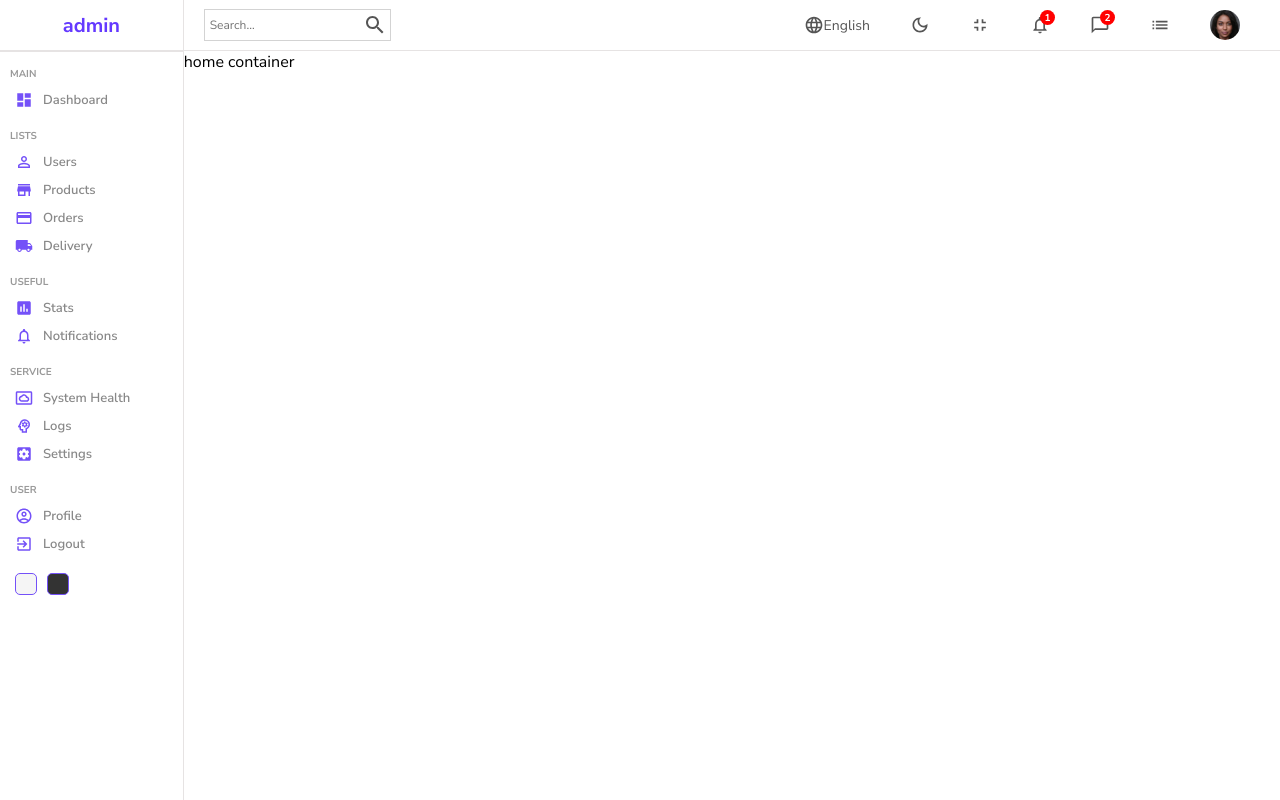
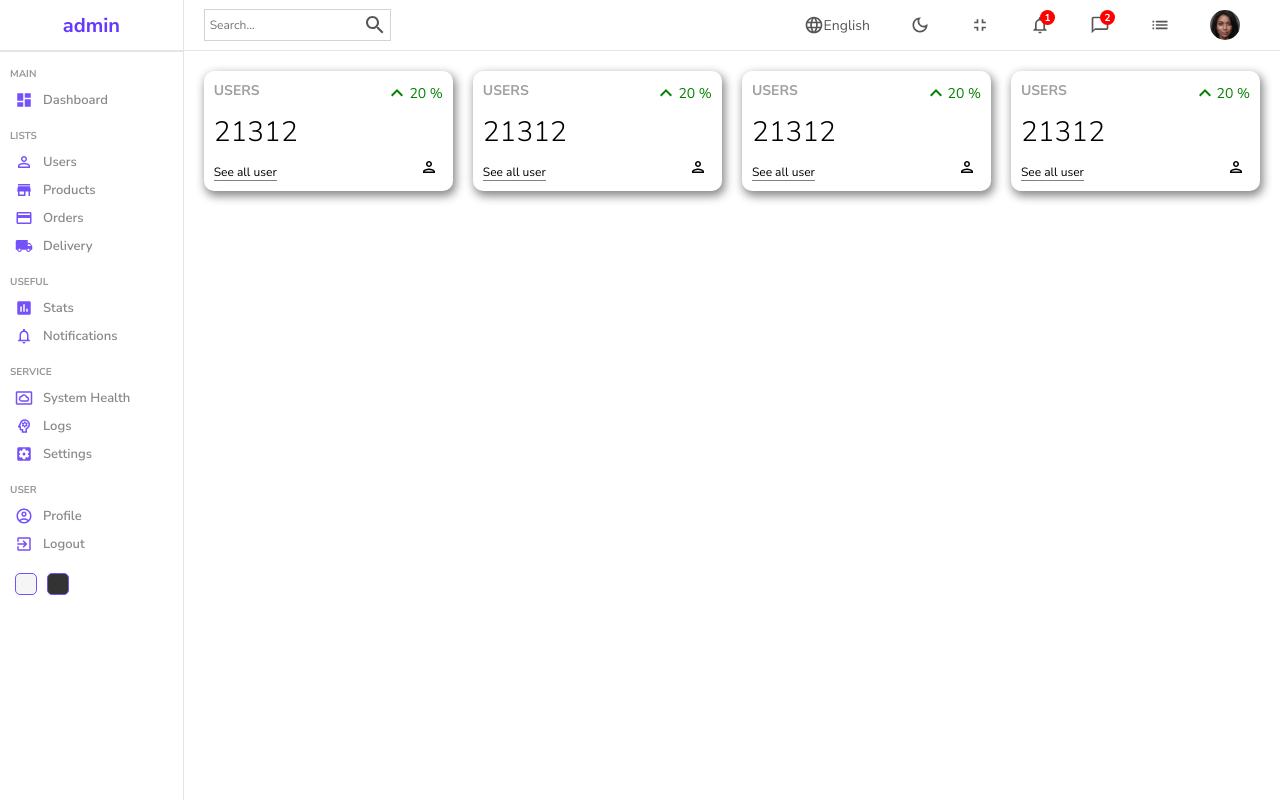
Before and after one commit to madams5320/react-admin-app, a React (Create React App) app: page / in a window 1280 px wide. Built offline with nearby package versions, Linux system fonts and the light colour scheme.

Commit message:
create widget

```diff
--- /dev/null
+++ b/src/components/widget/Widget.js
@@ -0,0 +1,28 @@
+import './Widget.scss';
+
+// import material ui icons
+import KeyboardArrowUpIcon from "@mui/icons-material/KeyboardArrowUp";
+import PersonOutlineIcon from '@mui/icons-material/PersonOutlined';
+
+const Widget = () => {
+  return (
+    <div className="widget">
+        <div className="left">
+            {/* title, counter, link */}
+            <span className="title">USERS</span>
+            <span className="counter">21312</span>
+            <span className="link">See all user</span>
+        </div>
+        <div className="right">
+            {/* percentage & icons */}
+            <div className="percentage positive">
+                <KeyboardArrowUpIcon />
+                20 %
+            </div>
+            <PersonOutlineIcon className="icon" />
+        </div>
+    </div>
+  )
+}
+
+export default Widget
--- /dev/null
+++ b/src/components/widget/Widget.scss
@@ -0,0 +1,57 @@
+.widget {
+  display: flex;
+  justify-content: space-between;
+  flex: 1;
+  padding: 10px;
+  -webkit-box-shadow: 2px 4px 10px 1px rgba(0, 0, 0, 0.47);
+  box-shadow: 2px 4px 10px 1px rgba(0, 0, 0, 0.47);
+  border-radius: 10px;
+  height: 100px;
+
+  .left,
+  .right {
+    display: flex;
+    flex-direction: column;
+    justify-content: space-between;
+
+    .title {
+      font-weight: bold;
+      font-size: 14px;
+      color: rgb(160, 160, 160);
+    }
+
+    .counter {
+        font-size: 28px;
+        font-weight: 300;
+    }
+
+    .link {
+        width: max-content;
+        font-size: 12px;
+        border-bottom: 1px solid gray;
+    }
+
+    .percentage {
+        display: flex;
+        align-items: center;
+        font-size: 14px;
+
+        &.positive {
+            color: green;
+        }
+
+        &.negative {
+            color: red;
+        }
+    }
+
+    .icon {
+        font-size: 18px;
+        // for background
+        padding: 5px;
+        border-radius: 5px;
+        // align item
+        align-self: flex-end;
+    }
+  }
+}
--- a/src/pages/home/Home.js
+++ b/src/pages/home/Home.js
@@ -1,5 +1,6 @@
 import Navbar from '../../components/navbar/Navbar';
 import Sidebar from '../../components/sidebar/Sidebar';
+import Widget from "../../components/widget/Widget";
 import './Home.scss';
 
 const Home = () => {
@@ -8,7 +9,14 @@
       <Sidebar />
       <div className='homeContainer'>
         <Navbar />
-        home container
+
+        {/* home content */}
+        <div className="widgets">
+          <Widget />
+          <Widget />
+          <Widget />
+          <Widget />
+        </div>
       </div>
     </div>
   );
--- a/src/pages/home/Home.scss
+++ b/src/pages/home/Home.scss
@@ -6,5 +6,11 @@
   .homeContainer {
     // give flex item size
     flex: 6;
+
+    .widgets {
+      display: flex;
+      padding: 20px;
+      gap: 20px;
+    }
   }
 }
```
